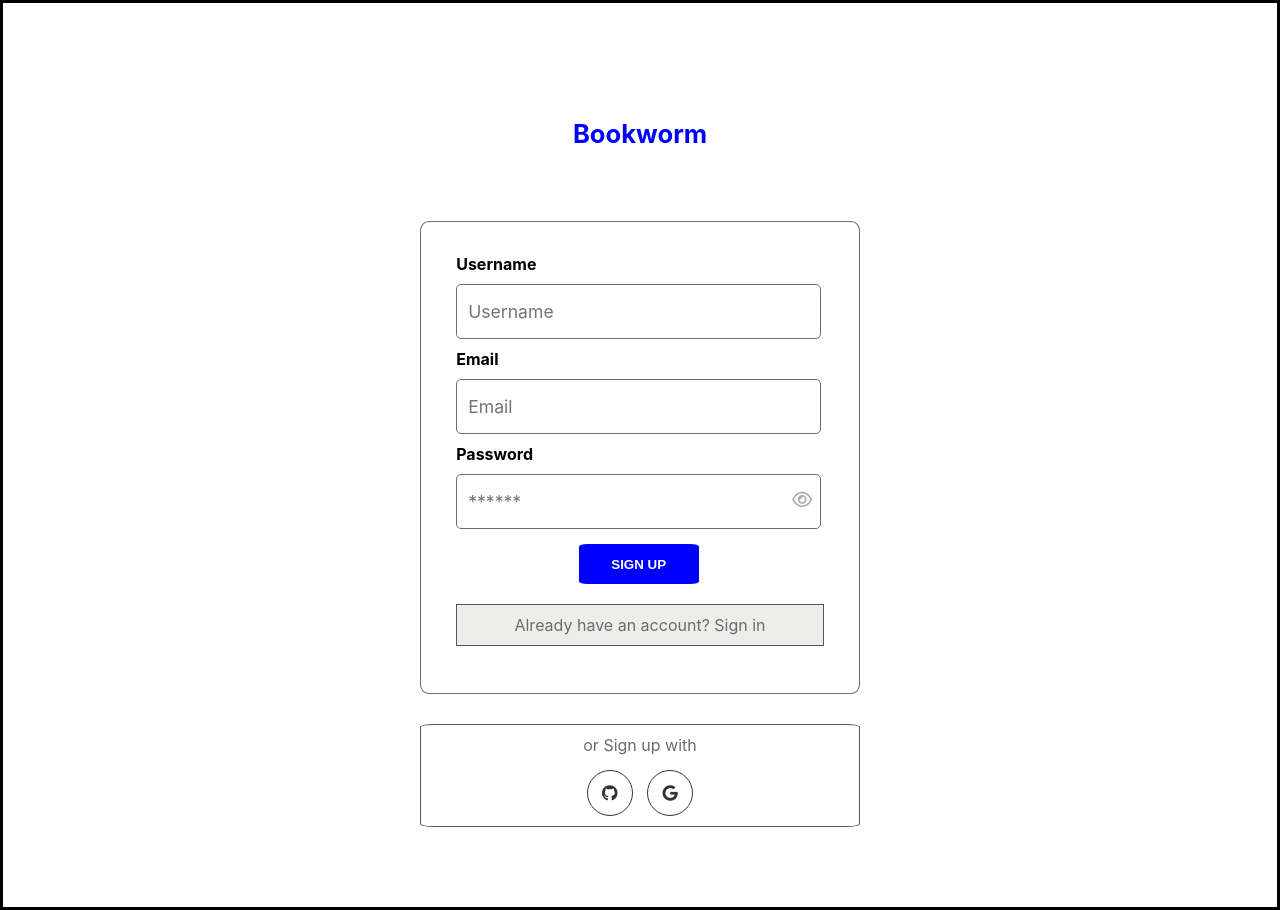
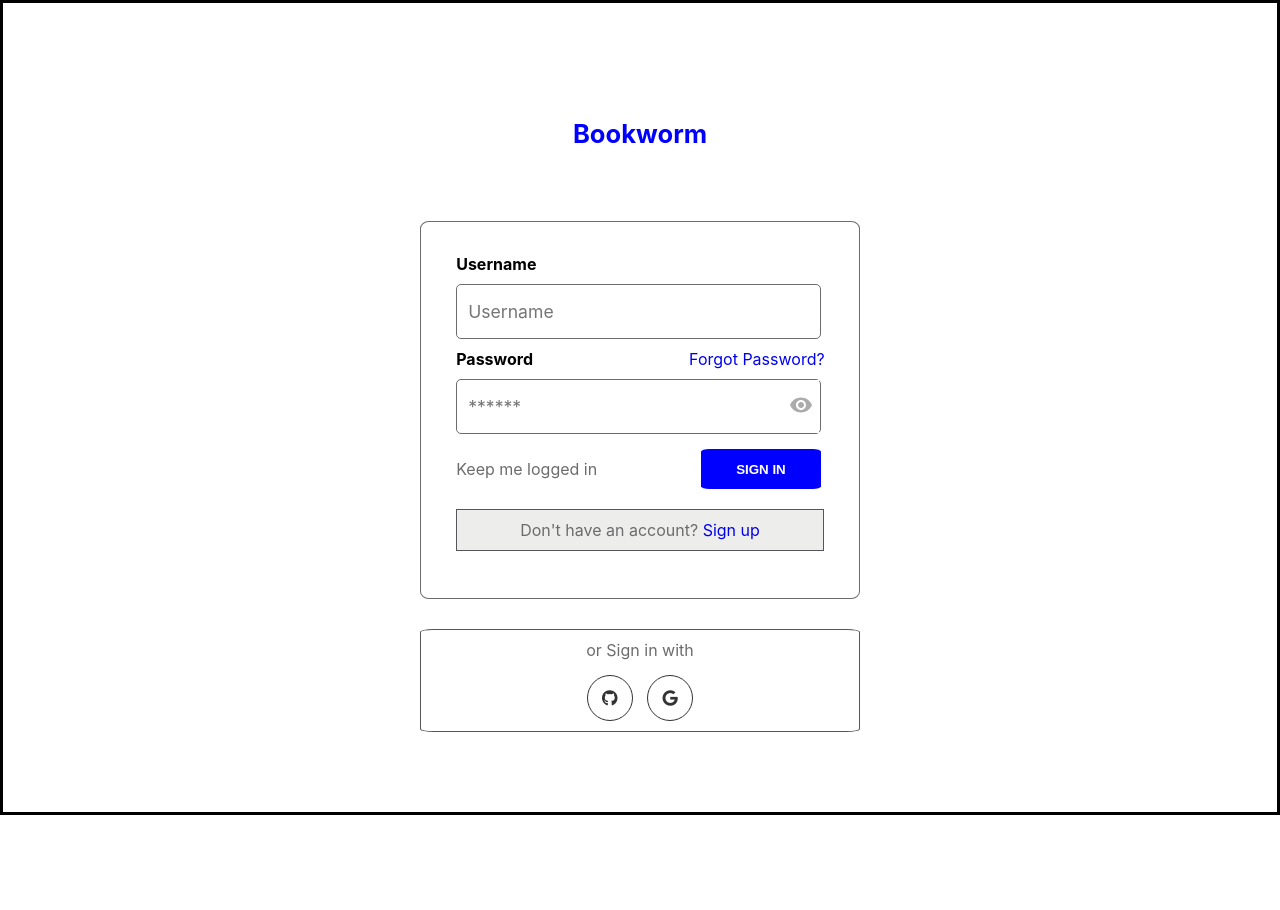
Before and after one commit to atenidegbeolanrewaju/bookworm, a React (Create React App) app: page /signin in a window 1280 px wide. After the commit the page ends 815 px from the top, so only its background shows below. Built offline with nearby package versions, Linux system fonts and the light colour scheme.

Commit message:
pages link and password toggle icon

```diff
--- a/package.json
+++ b/package.json
@@ -4,6 +4,7 @@
   "private": true,
   "dependencies": {
     "@material-ui/core": "^4.12.4",
+    "@material-ui/icons": "^4.11.3",
     "@testing-library/jest-dom": "^5.16.4",
     "@testing-library/react": "^13.0.1",
     "@testing-library/user-event": "^13.5.0",
--- a/src/App.js
+++ b/src/App.js
@@ -1,13 +1,20 @@
-import logo from './logo.svg';
 import './App.css';
+import React from 'react';
 import Login from './components/login';
 import Signup from './components/signup';
+import Dashboard from './components/dashboard';
 import './index.css';
-import { BrowserRouter as Router, Routes, Route, Link } from 'react-router-dom';
+import { BrowserRouter as Router, Routes, Route, Link, BrowserRouter } from 'react-router-dom';
 
 function App() {
   return (
-      <Signup />
+      <BrowserRouter>
+        <Routes>
+          <Route exact path='/' element={<Dashboard />} />
+          <Route exact path='/signin' element={<Login />} />
+          <Route exact path='/signup' element={<Signup />} />
+        </Routes>
+      </BrowserRouter>
   );
 }
 
--- /dev/null
+++ b/src/components/dashboard.js
@@ -0,0 +1,11 @@
+import React from 'react'
+
+function Dashboard() {
+  return (
+    <div>
+        <p>Dashboard</p>
+    </div>
+  )
+}
+
+export default Dashboard
--- a/src/components/login.js
+++ b/src/components/login.js
@@ -1,8 +1,14 @@
-import React from 'react'
-// import Link from '@material-ui/core/Link';
-import { BrowserRouter as Router, Routes, Route, Link } from 'react-router-dom';
+import React, { useState } from 'react'
+import { Link } from 'react-router-dom';
+import ShowIcon from '@material-ui/icons/Visibility'
+import ShowOffIcon from '@material-ui/icons/VisibilityOff'
 
-function Login() {
+
+const Login = () => {
+
+  const [pwd, setPass] = useState('')
+  const [isRevPass, setIsRevPass] = useState(false)
+
   return (
     <div className='container'>
       <div className='cont'>
@@ -19,9 +25,12 @@ function Login() {
               <a href='#' className='social-pw pw-label-right'>Forgot Password?</a>
             </div>
             <div className='input-field'>
-              <input type='password' placeholder='******' className='pwPH'/>
-              <i className='far fa-eye'></i>
-            </div>
+              <input type={isRevPass ? 'text' : 'password'} placeholder='******' onChange={e => setPass(e.target.value)} className='pwPH'/>
+              <button className='btnPV' type='button' onClick={() => setIsRevPass(prevState => !prevState)}>
+                {isRevPass ? <ShowOffIcon/> : <ShowIcon/>}
+                </button>
+              {/* <i className='far fa-eye'></i> */}
+             </div>
             <div className='login-info'>
               <div className='logged-in'>
                 <i className=''></i>
@@ -34,7 +43,7 @@ function Login() {
             </div>
             </div>
             <div className='account_'>
-              <p>Don't have an account? <a href='/signup' className='social-pw'>Sign up</a></p>
+              <p>Don't have an account? <Link to='/signup' className='social-pw'>Sign up</Link></p>
             </div>
             </form>
             <div className='social-text'>
@@ -51,6 +60,6 @@ function Login() {
         </div>
     </div>
   )
-}
+};
 
 export default Login
--- a/src/components/signup.js
+++ b/src/components/signup.js
@@ -1,7 +1,13 @@
-import React from 'react';
-import { BrowserRouter as Router, Routes, Route, Link } from 'react-router-dom';
+import React, { useState } from 'react';
+import { Link } from 'react-router-dom';
+import ShowIcon from '@material-ui/icons/Visibility'
+import ShowOffIcon from '@material-ui/icons/VisibilityOff'
 
-function Signup() {
+const Signup = () => {
+
+  const [pwd, setPass] = useState('')
+  const [isRevPass, setIsRevPass] = useState(false)
+
   return (
     <div className='container'>
       <div className='cont'>
@@ -24,8 +30,10 @@ function Signup() {
               {/* <a href='#' className='social-pw pw-label-right'>Forgot Password?</a> */}
             </div>
             <div className='input-field'>
-              <input type='password' placeholder='******' className='pwPH'/>
-              <i className='far fa-eye'></i>
+              <input type={isRevPass ? 'text' : 'password'} placeholder='******' onChange={e => setPass(e.target.value)} className='pwPH'/>
+              <button className='btnPV' type='button' onClick={() => setIsRevPass(prevState => !prevState)}>
+                {isRevPass ? <ShowOffIcon/> : <ShowIcon/>}
+                </button>
             </div>
             <div className='signup-info'>
               <div className='signup-btn-div'><button type='button' className='btn solid'>Sign up</button></div>
@@ -33,7 +41,7 @@ function Signup() {
 
             </div>
             <div className='account_'>
-              <p>Already have an account? <a to='/signin' className='social-pw'>Sign in</a></p>
+              <p>Already have an account? <Link to='/signin' className='social-pw'>Sign in</Link></p>
             </div>
             </form>
             <div className='social-text'>
--- a/src/index.css
+++ b/src/index.css
@@ -176,7 +176,7 @@ h4 a {
   line-height: 1;
   font-weight: 500px;
   font-size: 1.1rem;
-  color: #acacac;
+  color: black;
 }
 
 .input-field i {
@@ -247,6 +247,19 @@ h4 a {
   background-color: rgb(18, 18, 202)
 }
 
+.btnPV {
+  border: none;
+  width: 35px;
+  background-color: white;
+  color: #acacac;
+  cursor: pointer;
+
+}
+
+/* .btnPV:hover {
+  cursor: pointer
+} */
+
 .account_ {
   margin-bottom: 15px;
   display: flex;
```
Also changed, not shown: 1 other file (tests, documents, lock files or other folders).
